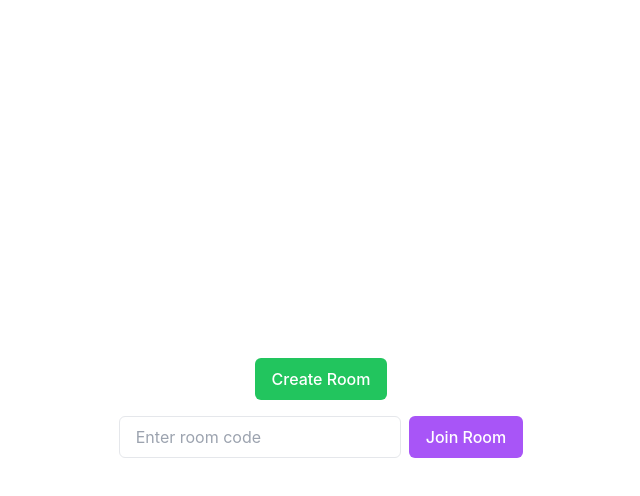
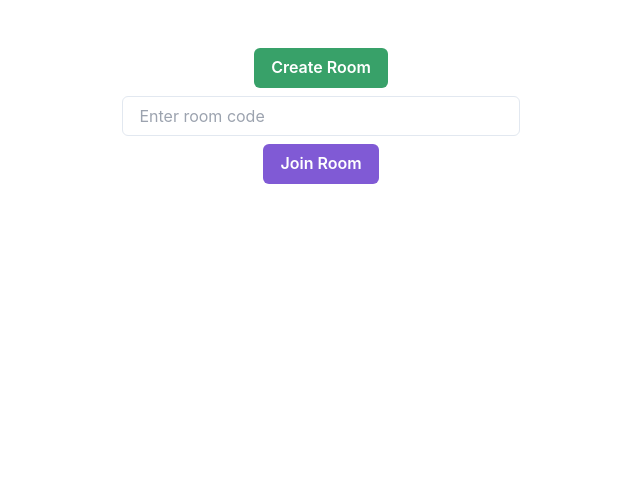
Before and after one commit to medeirosvictor/rollover, a React (Vite) app: page / in a window 1280 px wide. Shown: the top 496 px of the page, without its empty margins (319-959 px from the left). Built offline with nearby package versions, Linux system fonts and the light colour scheme.

Commit message:
chakra UI

```diff
--- a/package.json
+++ b/package.json
@@ -10,6 +10,10 @@
     "preview": "vite preview"
   },
   "dependencies": {
+    "@chakra-ui/react": "^2.8.2",
+    "@emotion/react": "^11.13.0",
+    "@emotion/styled": "^11.13.0",
+    "framer-motion": "^11.3.21",
     "react": "^18.3.1",
     "react-dom": "^18.3.1"
   },
--- a/src/App.tsx
+++ b/src/App.tsx
@@ -1,4 +1,5 @@
 import { useState } from 'react';
+import { Box, Button, Input, Text, VStack } from '@chakra-ui/react';
 import reactLogo from './assets/react.svg';
 import viteLogo from '/vite.svg';
 import './App.css';
@@ -21,33 +22,29 @@ function App() {
   };
 
   return (
-    <div className="p-4">
-      <div className="create-room mt-4 text-center">
-        <button
-          className="bg-green-500 text-white px-4 py-2 rounded-md"
-          onClick={createRoom}
-        >
+    <Box p={4}>
+      <VStack spacing={2}>
+        <Box textAlign="center">
+          <Button colorScheme="green" onClick={createRoom}>
             Create Room
-        </button>
-        {roomCode && <p className="mt-2">Your room code is: {roomCode}</p>}
-      </div>
+          </Button>
+          {roomCode && <Text mt={2}>Your room code is: {roomCode}</Text>}
+        </Box>
 
-      <div className="join-room mt-4 text-center">
-        <input
+        <Box textAlign="center">
+          <Input
             type="text"
             placeholder="Enter room code"
             value={joinCode}
             onChange={(e) => setJoinCode(e.target.value)}
-          className="border px-4 py-2 rounded-md"
+            mb={2}
           />
-        <button
-          className="bg-purple-500 text-white px-4 py-2 rounded-md ml-2"
-          onClick={joinRoom}
-        >
+          <Button colorScheme="purple" onClick={joinRoom}>
             Join Room
-        </button>
-      </div>
-    </div>
+          </Button>
+        </Box>
+      </VStack>
+    </Box>
   );
 }
 
--- a/src/main.tsx
+++ b/src/main.tsx
@@ -1,10 +1,14 @@
 import React from 'react'
 import ReactDOM from 'react-dom/client'
 import App from './App.tsx'
+import { ChakraProvider } from '@chakra-ui/react';
 import './index.css'
+import theme from './theme'
 
 ReactDOM.createRoot(document.getElementById('root')!).render(
-  <React.StrictMode>
-    <App />
-  </React.StrictMode>,
+    <React.StrictMode>
+        <ChakraProvider theme={theme}>
+        <App />
+        </ChakraProvider>
+    </React.StrictMode>,
 )
--- /dev/null
+++ b/src/theme.ts
@@ -0,0 +1,21 @@
+// src/theme.ts
+import { extendTheme } from '@chakra-ui/react';
+
+const theme = extendTheme({
+  colors: {
+    brand: {
+      50: '#f5f7ff',
+      100: '#e6edff',
+      200: '#c4d4ff',
+      300: '#a2bbff',
+      400: '#799aff',
+      500: '#4f79ff',
+      600: '#3c5ed6',
+      700: '#2c46ad',
+      800: '#1d2e85',
+      900: '#0f1b5d',
+    },
+  },
+});
+
+export default theme;
```
Also changed, not shown: 1 other file (tests, documents, lock files or other folders). Lines whose indentation alone changed are shown as unchanged.
